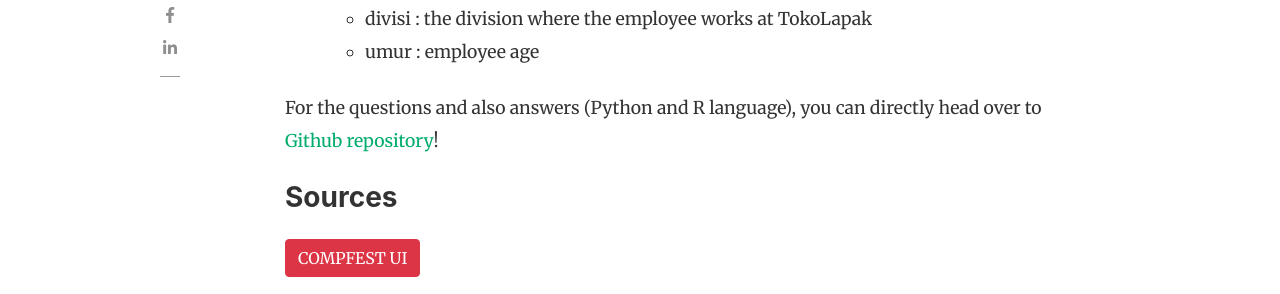
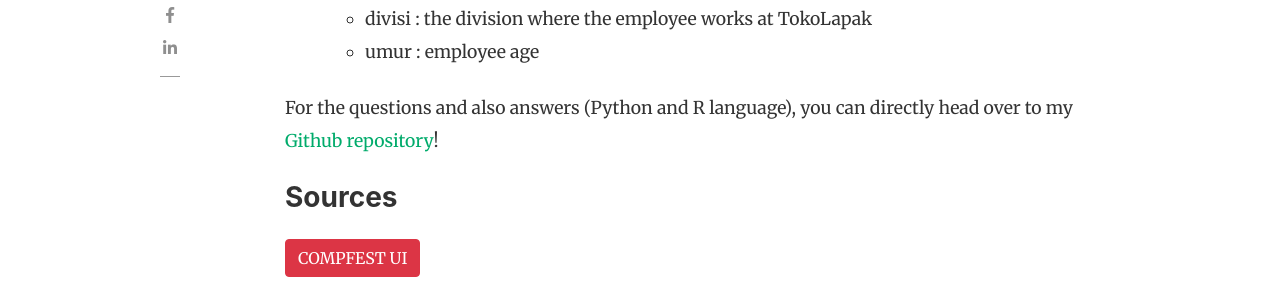
Before and after one commit to audhiaprilliant/audhiaprilliant.github.io, a Jekyll site: the page built from _posts/2020-05-09-compfest-ui-dsa-2019.md, in a window 1280 px wide and 900 px high, scrolled down 2626 px. Shown: the part 163-457 px from the top of the window. Built offline with Jekyll 4.4.1, drawn with Linux system fonts in a browser that asks for light colours; nearby versions of some CDN libraries; comment, search, counter and statistics services are not loaded.

Commit message:
Edit external link to GitHub

```diff
--- a/_posts/2020-05-09-compfest-ui-dsa-2019.md
+++ b/_posts/2020-05-09-compfest-ui-dsa-2019.md
@@ -35,7 +35,7 @@ There are two datasets, for location and profile of employees
    - divisi : the division where the employee works at TokoLapak
    - umur : employee age
 
-<p>For the questions and also answers (Python and R language), you can directly head over to <a href="https://github.com/audhiaprilliant/data-science-academy-2019">Github repository</a>!</p>
+<p>For the questions and also answers (Python and R language), you can directly head over to my <a href="https://github.com/audhiaprilliant/data-science-academy-2019">Github repository</a>!</p>
 
 ### Sources
 <a target="_blank" href="https://compfest.id/" class="btn btn-danger">COMPFEST UI</a>
```
